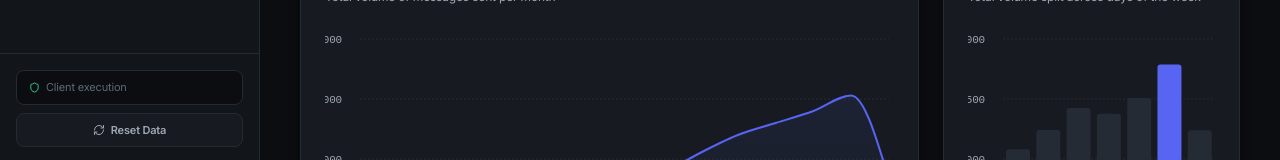
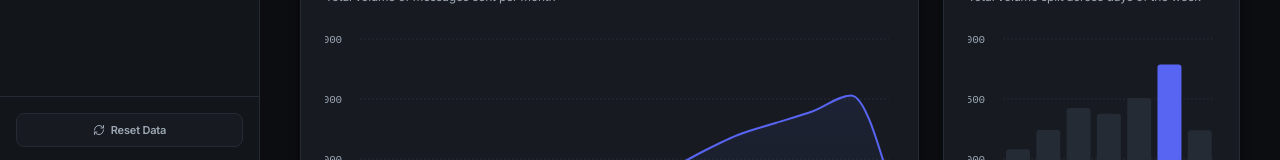
Before and after one commit to alicodezx/Discord-Data-Package-Viewer, a Next.js app: page / in a window 1280 px wide. Both pictures are taken after a click on the button "No export handy? Explore with demo data". Shown: the part 637-797 px from the top of the page. Built offline with nearby package versions, Linux system fonts and the light colour scheme.

Commit message:
Dashboard: Remove Client execution sidebar status element

```diff
--- a/src/components/Dashboard.tsx
+++ b/src/components/Dashboard.tsx
@@ -116,12 +116,6 @@ export default function Dashboard() {
 
           {/* Sidebar footer / settings */}
           <div className="p-4 border-t border-[#252B34]">
-            <div className="flex items-center justify-between text-[11px] text-[#5E6976] bg-[#0B0D10] px-3 py-2 rounded-lg border border-[#252B34] mb-2">
-              <span className="flex items-center gap-1.5">
-                <Shield size={11} className="text-[#34D399]" /> Client execution
-              </span>
-            </div>
-
             <button
               onClick={reset}
               className="w-full flex items-center justify-center gap-1.5 py-2 rounded-lg bg-[#171B21] border border-[#252B34] text-[#9DA7B3] hover:text-[#EF4444] text-[11px] font-semibold transition-all"
```
